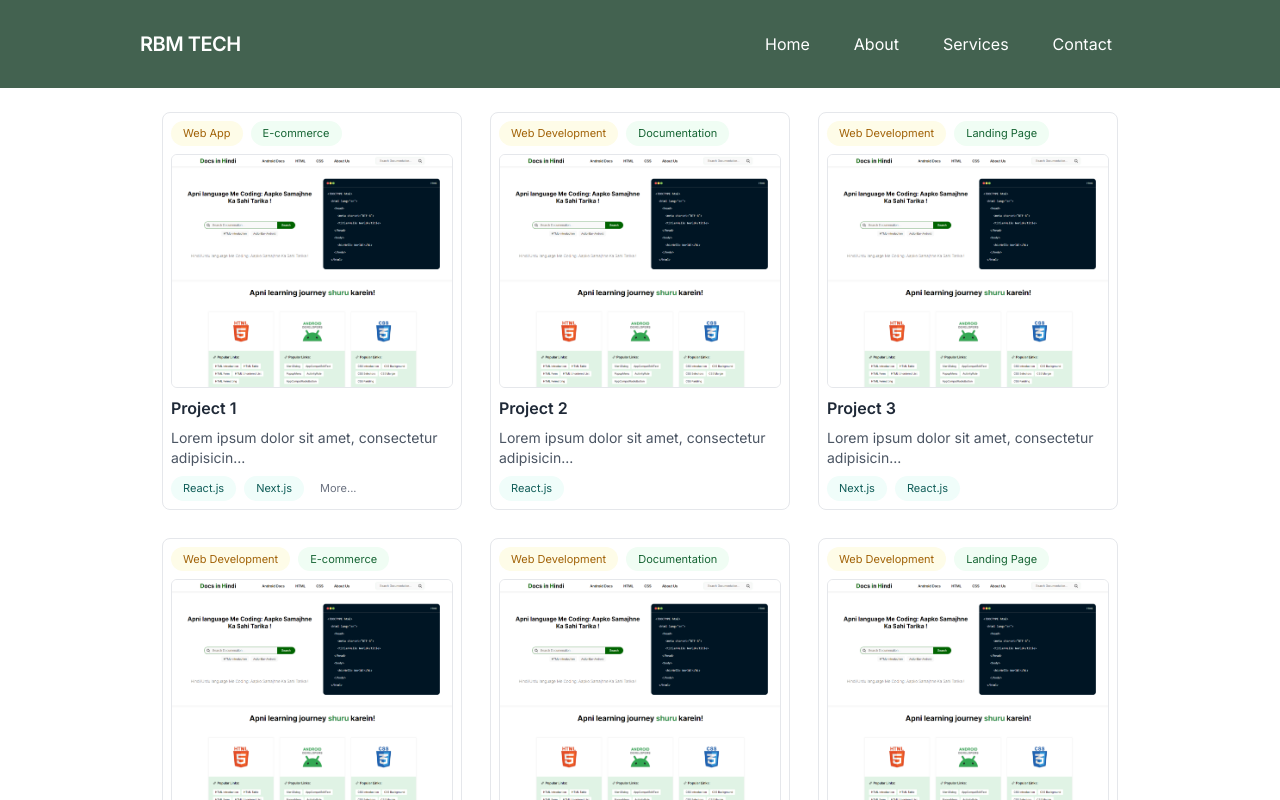
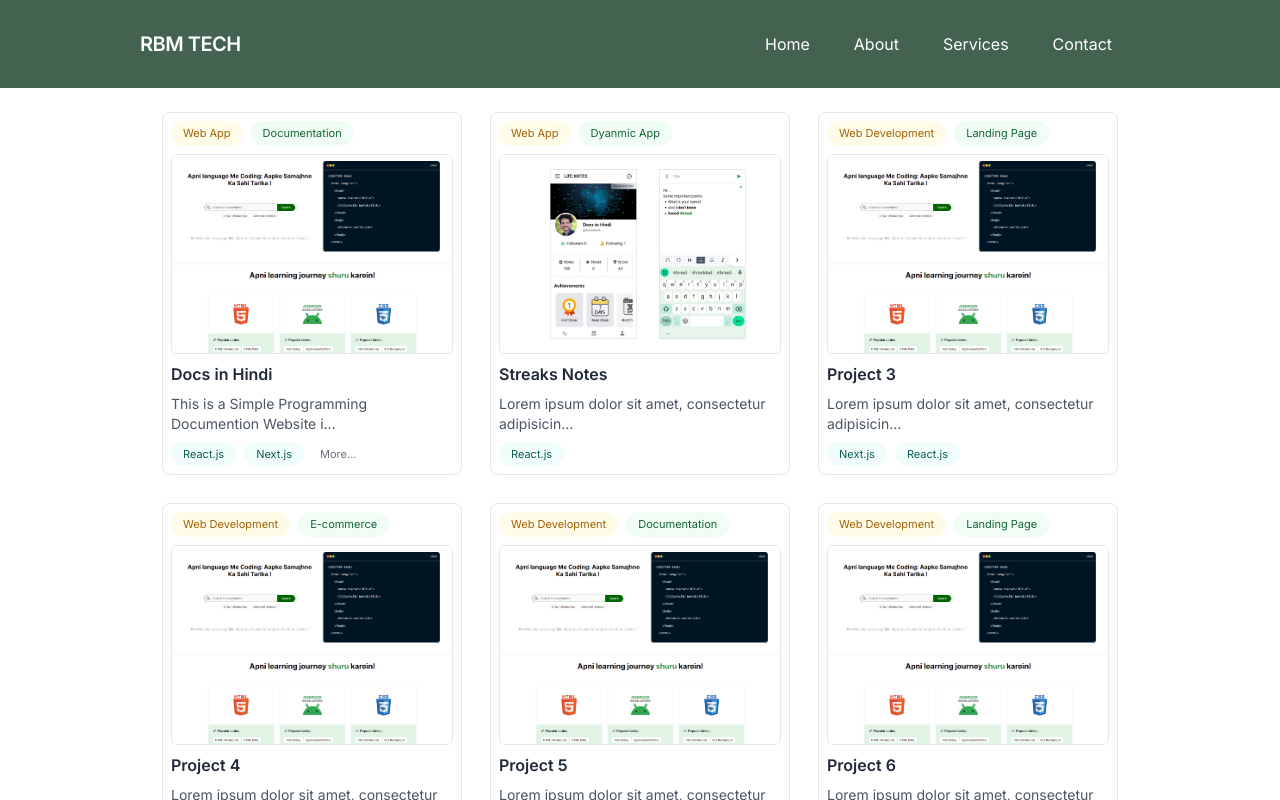
Before and after one commit to saoodchoudhary/SaoodPortfolio-Frontend, a Next.js app: page /project in a window 1280 px wide. Shown: the top 800 px of the page. Built offline with nearby package versions, Linux system fonts and the light colour scheme.

Commit message:
add projects page

```diff
--- a/src/components/project/ProjectCard.jsx
+++ b/src/components/project/ProjectCard.jsx
@@ -5,31 +5,31 @@ import { MdOutlineKeyboardArrowRight } from "react-icons/md";
 import { motion } from 'framer-motion';
 const projectList = [
     {
-        name: "Project 1",
+        name: "Docs in Hindi",
         category: "Web App",
-        subCategory: "E-commerce",
+        subCategory: "Documentation",
         image: "/images/web-project.png",
-        description: "Lorem ipsum dolor sit amet, consectetur adipisicing elit. Quos autem, dicta, eveniet vel ut facilis est tempora doloremque.",
+        description: "This is a Simple Programming Documention Website in Hindi.",
         skill: ["React.js", "Next.js", "Node.js", "Express", "MongoDB"],
         for: "Personal",
         active: true,
         screenShot: ["/images/web-project.png", "/images/web-project.png", "/images/web-project.png"],
-        screen: ["only mobile"],
+        screen: ["all"],
         url: "/project/1"
     },
 
     {
 
-        name: "Project 2",
-        category: "Web Development",
-        subCategory: "Documentation",
-        image: "/images/web-project.png",
+        name: "Streaks Notes",
+        category: "Web App",
+        subCategory: "Dyanmic App",
+        image: "/images/life-notes.png",
         description: "Lorem ipsum dolor sit amet, consectetur adipisicing elit. Quos autem, dicta, eveniet vel ut facilis est tempora doloremque.",
         skill: ["React.js",],
         for: "Personal",
         active: true,
         screenShot: ["/images/web-project.png", "/images/web-project.png", "/images/web-project.png"],
-        screen: ["all"],
+        screen: ["only for mobile"],
         url: "/project/2"
     },
 
@@ -107,6 +107,7 @@ const ProjectCard = () => {
     };
 
     useEffect(() => {
+        console.log("hsow more", showMore)
         window.scrollTo(0, 0);
     },[])
 
@@ -124,7 +125,7 @@ const ProjectCard = () => {
                             <span className="bg-green-50 min-w-fit text-green-800 px-3 py-1 rounded-full text-[11px]">{item.subCategory}</span>
                         </div>
                         <div className="self-center">
-                            <Image src={item.image} alt={item.name} width={300} height={100} className="rounded-md border effect-image object-cover" />
+                            <Image src={item.image} alt={item.name} width={300} height={100} className="rounded-md border h-[200px] effect-image object-cover" />
                         </div>
                         <h2 className="text-md font-semibold text-gray-800">{item.name}</h2>
                         <p className="text-sm text-gray-600">{item.description.substring(0, 50)}...</p>
```
Also changed, not shown: public/images/life-notes.png (added).
